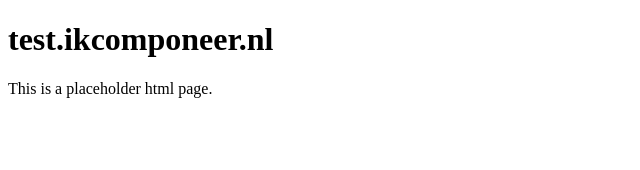
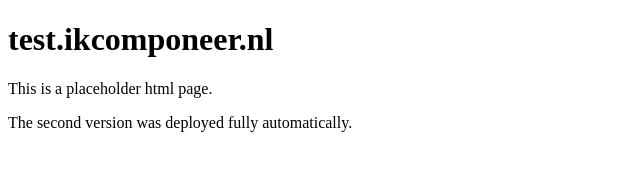
Before and after one commit to bvd/test.ikcomponeer.nl, a plain HTML site: page index.html in a window 1280 px wide. Shown: the whole page, without its empty margins (0-640 px from the left). Drawn offline with Linux system fonts and the light colour scheme.

Commit message:
second version

```diff
--- a/index.html
+++ b/index.html
@@ -7,6 +7,7 @@
 
 <h1>test.ikcomponeer.nl</h1>
 <p>This is a placeholder html page.</p>
+<p>The second version was deployed fully automatically.</p>
 
 </body>
 </html>
```
